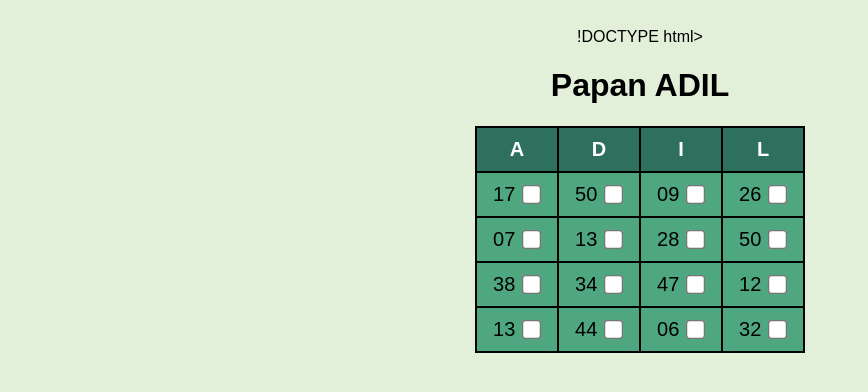
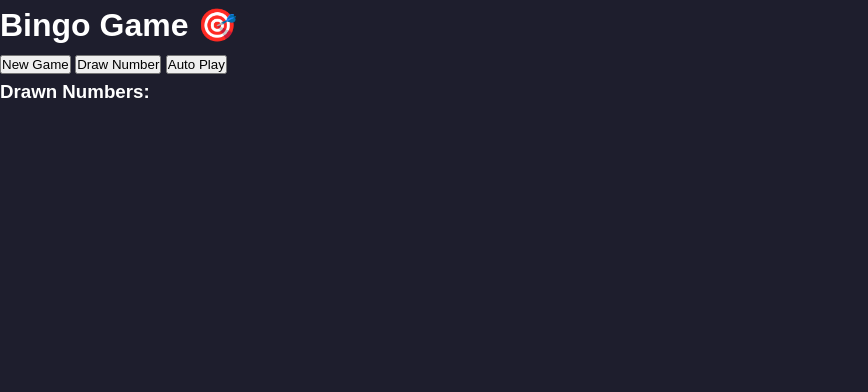
Before and after one commit to toto-138/asterisk, a plain HTML site: page index.html in a window 1280 px wide. Shown: the whole page, without its empty margins (0-868 px from the left). Drawn offline with Linux system fonts and the light colour scheme.

Commit message:
Update index.html

```diff
--- a/index.html
+++ b/index.html
@@ -1,54 +1,29 @@
-!DOCTYPE html>
+<!DOCTYPE html>
 <html lang="id">
 <head>
-<meta charset="UTF-8">
-<meta name="viewport" content="width=device-width, initial-scale=1.0">
-<title>KUNIK-KUNIK</title>
-<style>
-  body {
-    font-family: Arial, sans-serif;
-    background: #e2f0d9;
-    text-align: center;
-    padding: 20px;
-  }
-  table {
-    border-collapse: collapse;
-    margin: 20px auto;
-    background: #4fa77f;
-    color: #000;
-    font-size: 20px;
-  }
-  th, td {
-    border: 2px solid #000;
-    padding: 10px;
-    width: 60px;
-    text-align: center;
-  }
-  th {
-    background: #2e705d;
-    color: #fff;
-  }
-  input[type="checkbox"] {
-    transform: scale(1.5);
-    cursor: pointer;
-  }
-</style>
+  <meta charset="UTF-8" />
+  <meta name="viewport" content="width=device-width, initial-scale=1.0" />
+  <title>Bingo Game</title>
+  <link rel="stylesheet" href="style.css" />
 </head>
 <body>
+  <div class="container">
+    <h1>Bingo Game 🎯</h1>
+    <div class="controls">
+      <button id="newGame">New Game</button>
+      <button id="drawNumber">Draw Number</button>
+      <button id="autoPlay">Auto Play</button>
+      <span id="info"></span>
+    </div>
 
-<h1>Papan ADIL</h1>
+    <div id="bingoCard" class="bingo-card"></div>
 
-<table>
-  <tr>
-    <th>A</th><th>D</th><th>I</th><th>L</th>
-  </tr>
-  <tr><td><label>17 <input type="checkbox"></label></td><td>50 <input type="checkbox"></td><td>09 <input type="checkbox"></td><td>26 <input type="checkbox"></td></tr>
-  <tr><td>07 <input type="checkbox"></td><td>13 <input type="checkbox"></td><td>28 <input type="checkbox"></td><td>50 <input type="checkbox"></td></tr>
-  <tr><td>38 <input type="checkbox"></td><td>34 <input type="checkbox"></td><td>47 <input type="checkbox"></td><td>12 <input type="checkbox"></td></tr>
-  <tr><td>13 <input type="checkbox"></td><td>44 <input type="checkbox"></td><td>06 <input type="checkbox"></td><td>32 <input type="checkbox"></td></tr>
-</table>
+    <div class="drawn-numbers">
+      <h3>Drawn Numbers:</h3>
+      <div id="drawnList" class="drawn-list"></div>
+    </div>
+  </div>
 
-
-
+  <script src="script.js"></script>
 </body>
-                                                                                                                                       </html>
+</html>
```
